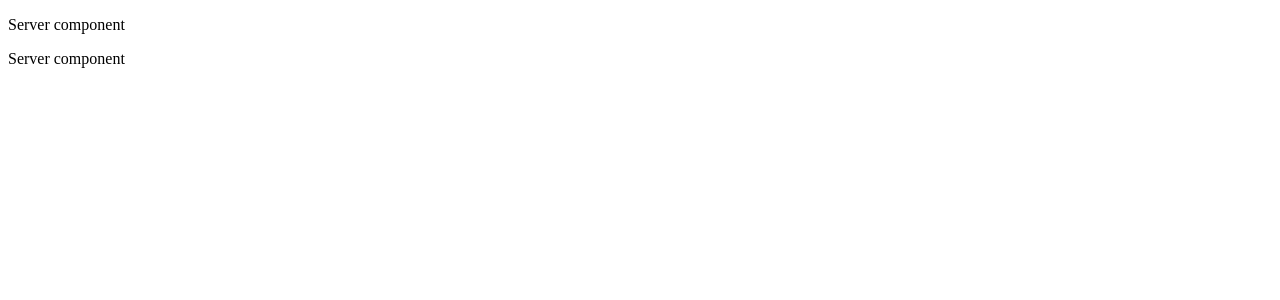
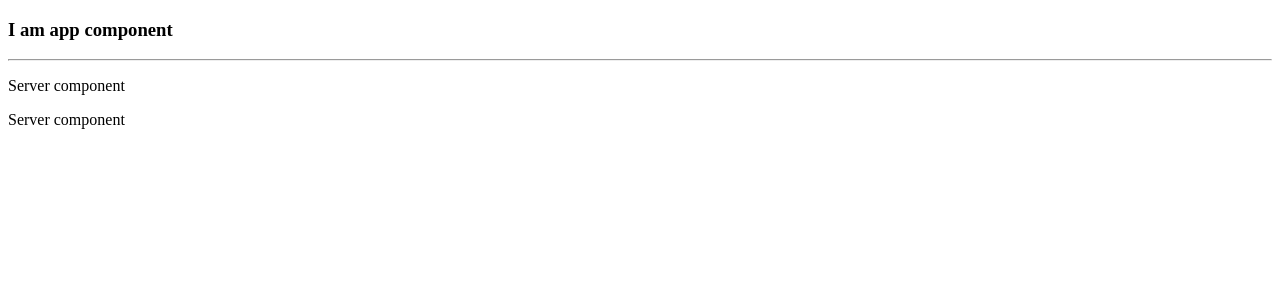
Before and after one commit to Hidagara/recipe-book, an Angular app: page / in a window 1280 px wide. Shown: the top 300 px of the page. Built offline with nearby package versions, Linux system fonts and the light colour scheme.

Commit message:
add boostrap

```diff
--- a/src/app/app.component.html
+++ b/src/app/app.component.html
@@ -1 +1,7 @@
-<app-servers></app-servers>
+<div class="container">
+  <div class="row">
+    <h3>I am app component</h3>
+    <hr>
+    <app-servers></app-servers>
+  </div>
+</div>
```
